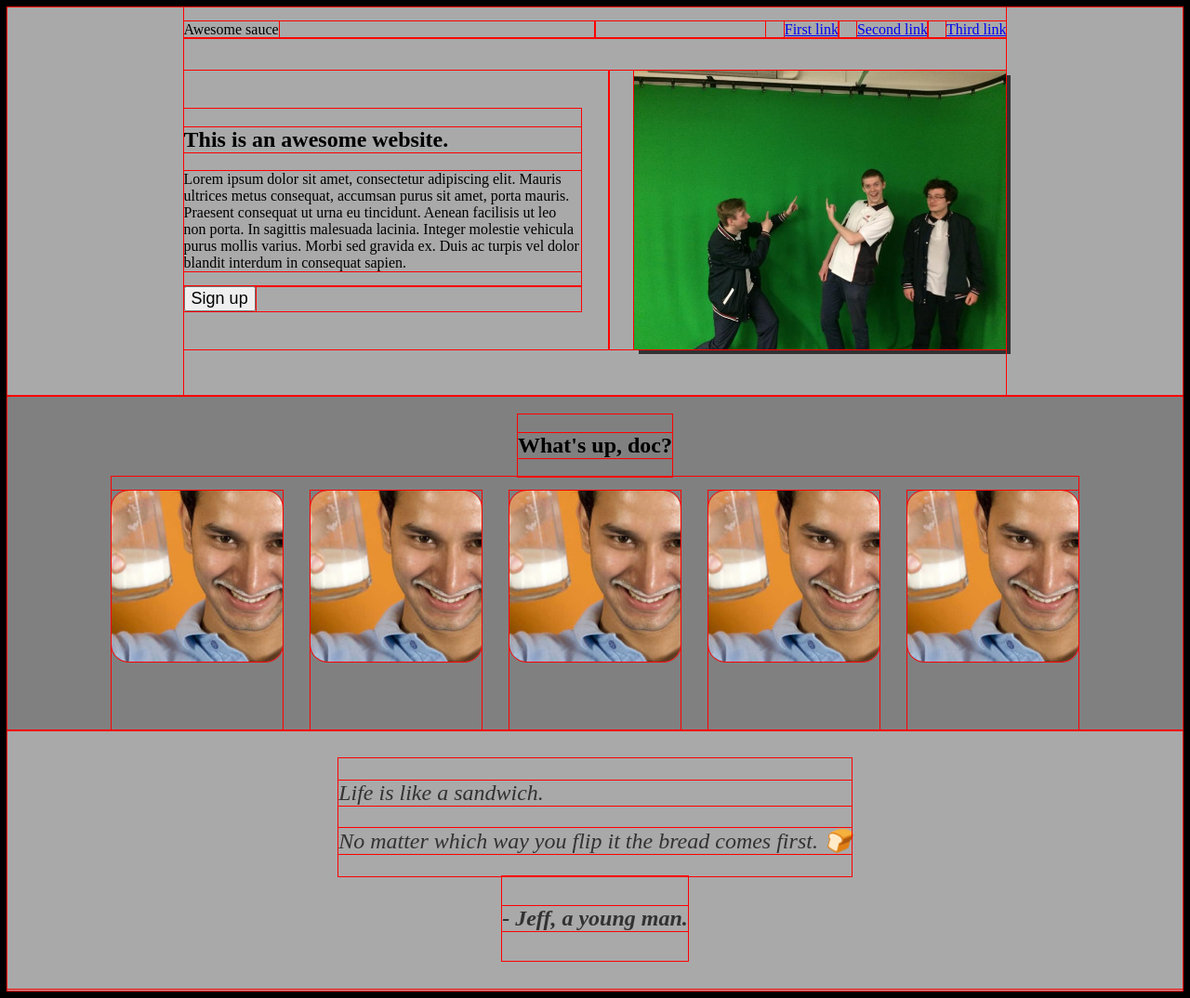
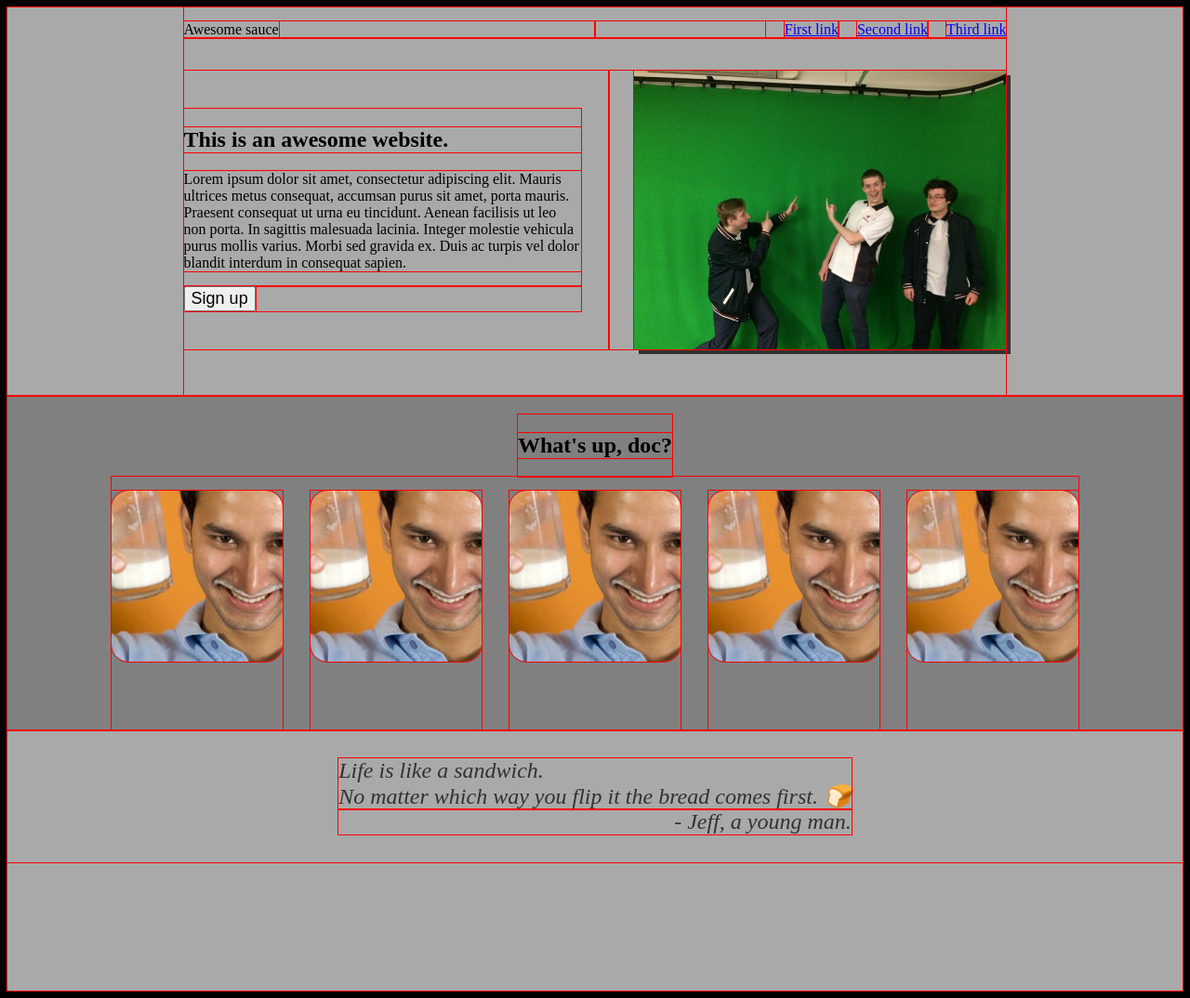
Before and after one commit to davlondev/flexbox-landing-page, a plain HTML site: page index.html in a window 1280 px wide. Shown: the whole page at 93% size. Drawn offline with Linux system fonts and the light colour scheme.

Commit message:
fixed quote positioning

```diff
--- a/index.html
+++ b/index.html
@@ -84,12 +84,15 @@
 
     <div id="third-section">
         <div class="container" id="third-section-inner">
-            <div class="item">
-                <p id="quote">Life is like a sandwich.</p>
-                <p>No matter which way you flip it the bread comes first. 🍞</p>
-            </div>
-            <div class="item" id="quote-author">
-                <h4>- Jeff, a young man.</h4>
+            <div class="container">
+                <div class="item" id="quote">
+                    Life is like a sandwich.
+                    <br>
+                    No matter which way you flip it the bread comes first. 🍞
+                </div>
+                <div class="item" id="quote-author">
+                    - Jeff, a young man.
+                </div>
             </div>
         </div>
     </div>
--- a/style.css
+++ b/style.css
@@ -104,8 +104,11 @@ body {
     padding-bottom: 30px;
     padding-left: 100px;
     padding-right: 100px;
-    justify-content: center;
     align-items: center;
+}
+
+#third-section-inner .container {
+    flex-direction: column;
 }
 
 #third-section-inner .item {
@@ -115,5 +118,5 @@ body {
 }
 
 #quote-author {
-    justify-content: right;
+    text-align: right;
 }
```
